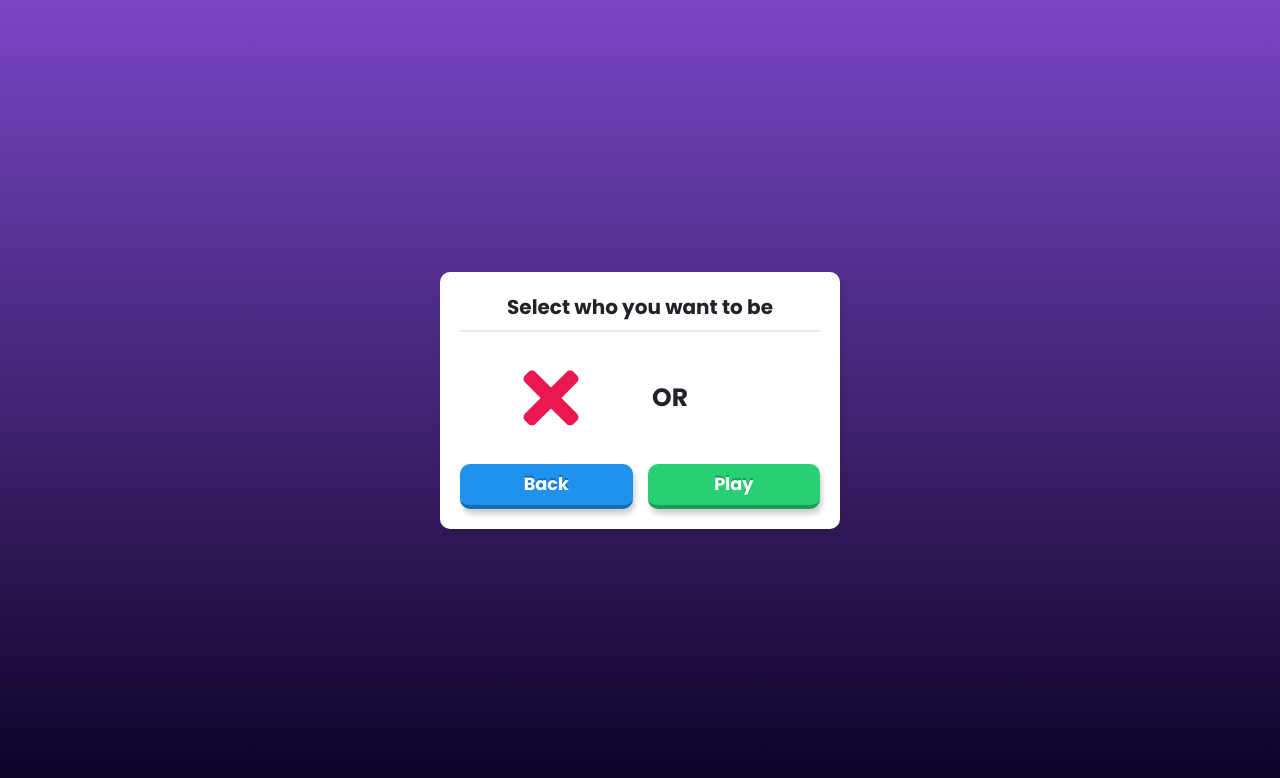
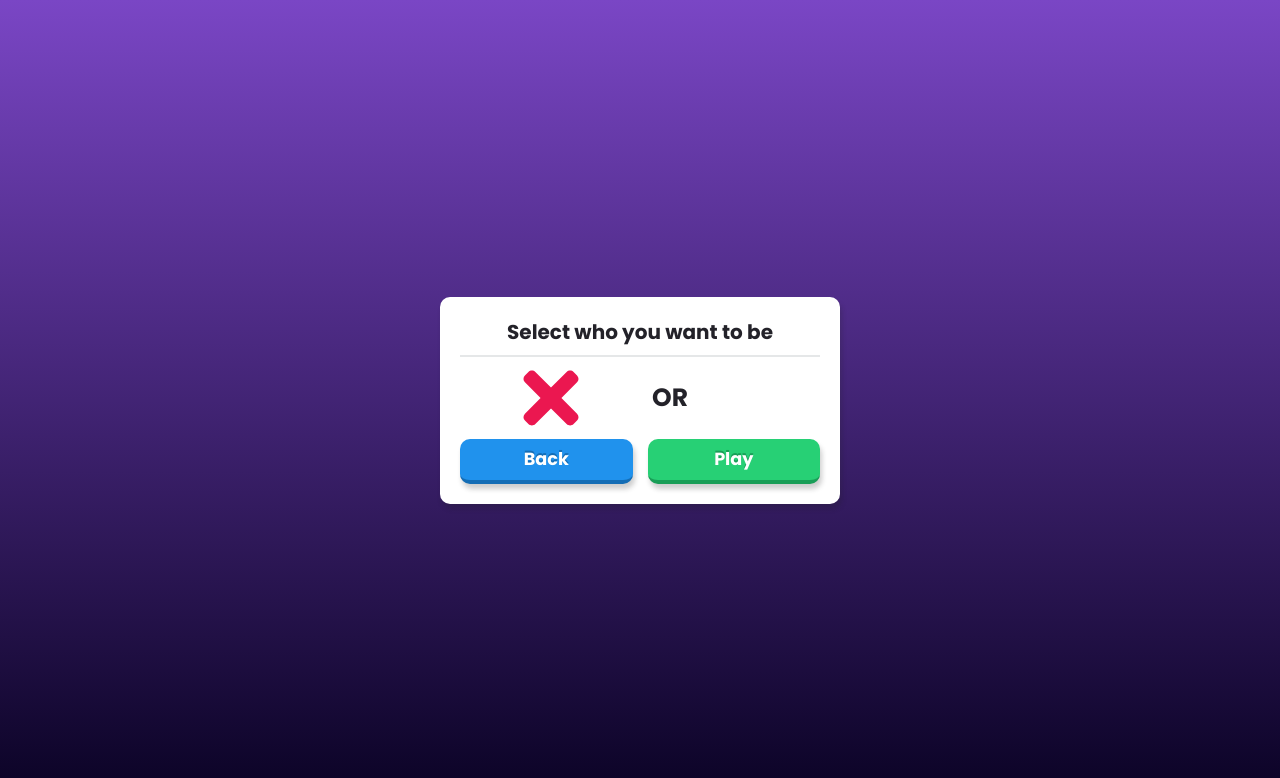
Before and after one commit to ChandraPrakash24/XO3, a React (Vite) app: page / in a window 1280 px wide. Both pictures are taken after a click on the button "Single Player". Shown: the top 778 px of the page. Built offline with nearby package versions, Linux system fonts and the light colour scheme.

Commit message:
🔧 update:  big changes

```diff
--- a/src/GlobalStyles.tsx
+++ b/src/GlobalStyles.tsx
@@ -22,12 +22,11 @@ html, body {
 
 
 body {
-  overflow: hidden;
-  line-height: 1.5;
-  height: 100%;
-  background-image: linear-gradient(to top, #0A0224, #7A46C5);
-  -webkit-font-smoothing: antialiased;
-  color: ${colors.black};
+overflow: hidden;
+line-height: 1.5;
+background-image: linear-gradient(to top, #0A0224, #7A46C5);
+-webkit-font-smoothing: antialiased;
+color: ${colors.black};
 
 }
 
--- a/src/components/SinglePlayer/Styles.tsx
+++ b/src/components/Container/Styles.tsx
@@ -1,11 +1,9 @@
 import { motion } from "framer-motion";
 import styled from "styled-components";
 
-export const Container = styled(motion.div)`
+export const StyledContainer = styled(motion.div)`
+  height: 100vh;
   display: flex;
   align-items: center;
   justify-content: center;
-  flex-direction: column;
-  padding: 10px;
-  height: 100vh;
 `;
--- a/src/components/SinglePlayer/Result/Result.tsx
+++ b/src/components/SinglePlayer/Result/Result.tsx
@@ -3,7 +3,7 @@ import DRAW from "../../../assets/images/draw.png";
 import LOSE from "../../../assets/images/lose.png";
 import { useGameStore } from "../../../util/use-game-store";
 import { Divider, ButtonsContainer, Button } from "../SelectBox/Styles";
-import { Container } from "../Styles";
+import { Container } from "./Styles";
 import { Card, Title, WinImage, DrawImage, LoseImage } from "./Styles";
 
 export default function Result() {
--- a/src/components/SinglePlayer/Result/Styles.tsx
+++ b/src/components/SinglePlayer/Result/Styles.tsx
@@ -9,7 +9,6 @@ export const Container = styled(motion.div)`
   width: 100%;
   max-width: 500px;
   padding: 10px;
-  height: 100vh;
 `;
 
 export const Card = styled.div`
--- a/src/components/SinglePlayer/SelectBox/SelectBox.tsx
+++ b/src/components/SinglePlayer/SelectBox/SelectBox.tsx
@@ -47,7 +47,7 @@ export default function SelectBox() {
           onClick={handleClick.bind(null, "O")}
           aria-label="Player O"
           selected={selectedSign === "O"}
-          shadowColor={"#ffcf339e"}
+          shadowColor={colors.yellowShadow}
         >
           <Icon icon={CircleIcon} />
         </OButton>
--- a/src/components/SinglePlayer/SelectBox/Styles.tsx
+++ b/src/components/SinglePlayer/SelectBox/Styles.tsx
@@ -3,13 +3,11 @@ import { colors } from "../../../assets/variables";
 
 export const Card = styled.div`
   gap: 25px;
-  display: flex;
-  flex-direction: column;
   padding: 20px;
   border-radius: 10px;
   background-color: ${colors.white};
   box-shadow: ${colors.shadow};
-
+  margin: auto;
   @media screen and (min-width: 500px) {
     width: 400px;
   }
--- a/src/components/SinglePlayer/SinglePlayer.tsx
+++ b/src/components/SinglePlayer/SinglePlayer.tsx
@@ -1,19 +1,14 @@
 import { PlayerBoard, Result, SelectBox } from ".";
 import { useGameStore } from "../../util/use-game-store";
-import { Container } from "./Styles";
+import { StyledContainer } from "../Container/Styles";
 
 export default function SinglePlayer() {
   const { gameNavigate } = useGameStore();
   return (
-    <Container
-      initial={{ opacity: 0 }}
-      animate={{ opacity: 1 }}
-      transition={{ duration: 0.5 }}
-      exit={{ opacity: 0 }}
-    >
+    <StyledContainer>
       {gameNavigate === "select-box" && <SelectBox />}
       {gameNavigate === "single-player-board" && <PlayerBoard />}
       {gameNavigate === "single-player-result" && <Result />}
-    </Container>
+    </StyledContainer>
   );
 }
--- a/src/components/Start/Styles.tsx
+++ b/src/components/Start/Styles.tsx
@@ -10,7 +10,6 @@ type ButtonProps = {
 export const Container = styled(motion.div)`
   display: flex;
   flex-direction: column;
-  height: 100vh;
   padding: 10px 10px 0;
 `;
 
```
Also changed, not shown: src/components/Container/Container.tsx (added, +14 -0 lines), src/components/SinglePlayer/PlayBoard/PlayBoard.tsx (+8 -2 lines).
